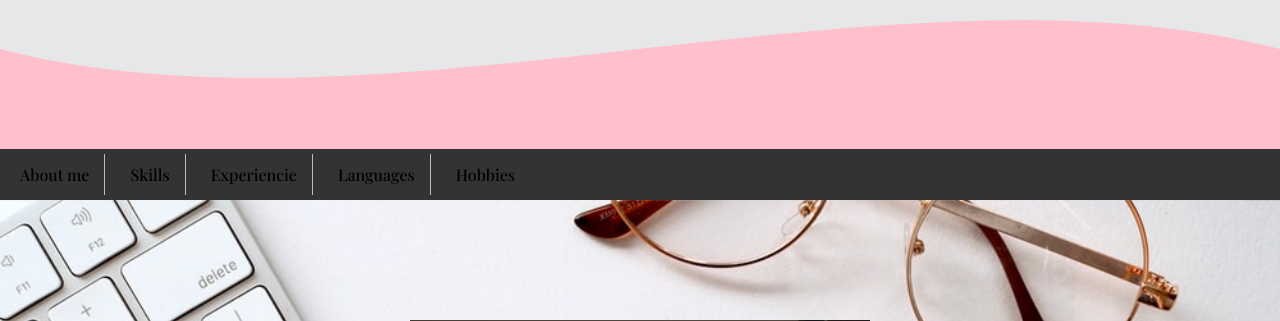
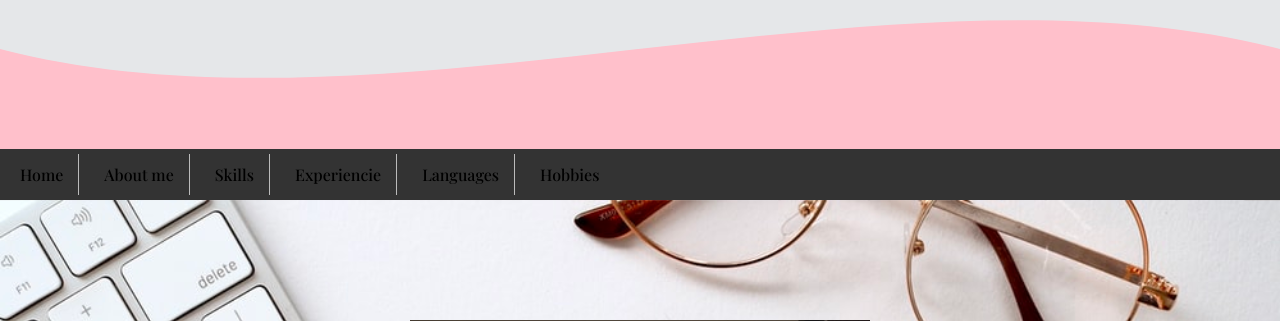
Before and after one commit to mamnuya/OrientationHackathon_Team1Pod334, a Flask app: template app/templates/ixchel.html in a window 1280 px wide. Shown: the part 147-468 px from the top of the page. Run offline with Flask 2, Linux system fonts and the light colour scheme; the template is opened without the code that fills it, so the values that code supplies are empty.

Commit message:
Update ixchel.html

```diff
--- a/app/templates/ixchel.html
+++ b/app/templates/ixchel.html
@@ -44,6 +44,7 @@
         <!-- unordered list -->
         <ul>
             <!-- nav bar -->
+            <li><a href="/home" style="text-decoration:none">Home</a></li>
             <li><a href="#aboutme" style="text-decoration:none">About me</a></li>
             <li><a href="#skills" style="text-decoration:none">Skills</a></li>
             <li><a href="#experience" style="text-decoration:none">Experiencie</a></li>
```
